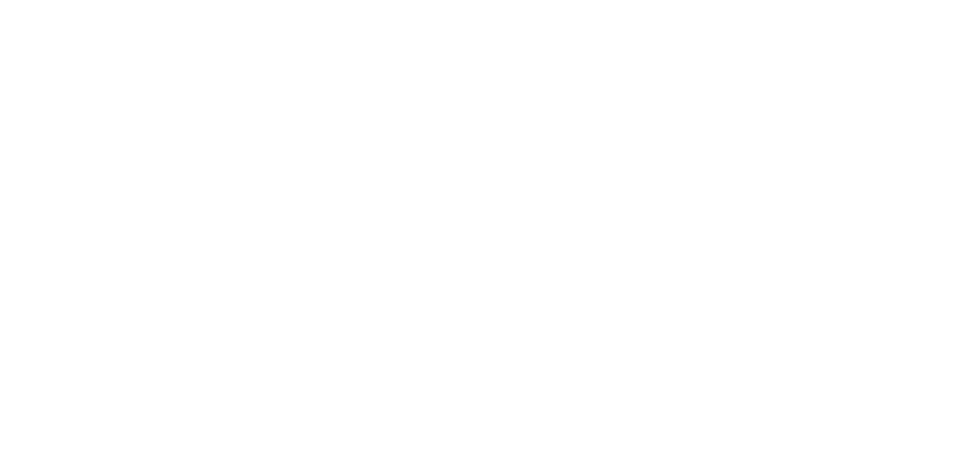
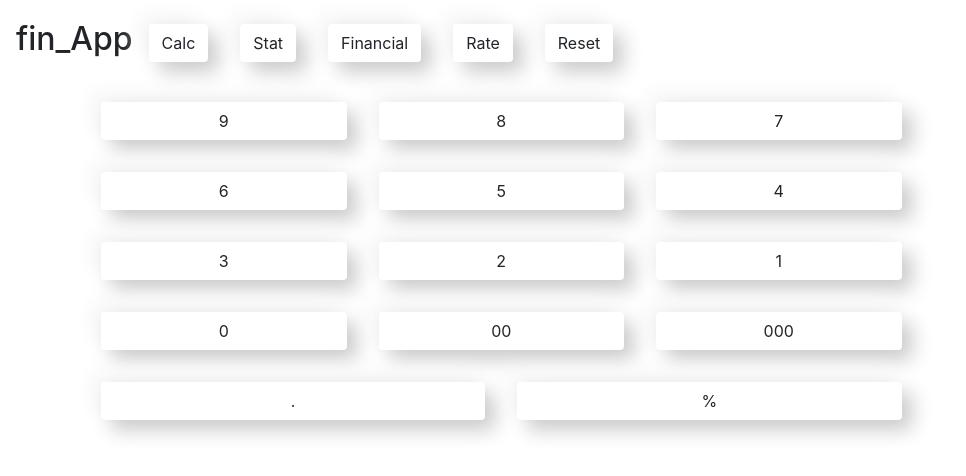
Before and after one commit to bartpiasek/fin-calc, a React (Create React App) app: page /calc in a window 1280 px wide. Shown: the top 476 px of the page, without its empty margins (0-966 px from the left). Built offline with nearby package versions, Linux system fonts and the light colour scheme.

Commit message:
button design, forEach calc button

```diff
--- a/package.json
+++ b/package.json
@@ -6,8 +6,11 @@
     "@testing-library/jest-dom": "^5.12.0",
     "@testing-library/react": "^11.2.7",
     "@testing-library/user-event": "^12.8.3",
+    "bootstrap": "^4.6.0",
     "react": "^17.0.2",
+    "react-bootstrap": "^1.6.0",
     "react-dom": "^17.0.2",
+    "react-router-dom": "^5.2.0",
     "react-scripts": "4.0.3",
     "web-vitals": "^1.1.2"
   },
--- a/public/index.html
+++ b/public/index.html
@@ -10,6 +10,12 @@
       content="Web site created using create-react-app"
     />
     <link rel="apple-touch-icon" href="%PUBLIC_URL%/logo192.png" />
+    <link
+      rel="stylesheet"
+      href="https://cdn.jsdelivr.net/npm/bootstrap@4.6.0/dist/css/bootstrap.min.css"
+      integrity="sha384-B0vP5xmATw1+K9KRQjQERJvTumQW0nPEzvF6L/Z6nronJ3oUOFUFpCjEUQouq2+l"
+      crossorigin="anonymous"
+    />
     <!--
       manifest.json provides metadata used when your web app is installed on a
       user's mobile device or desktop. See https://developers.google.com/web/fundamentals/web-app-manifest/
--- a/src/App.css
+++ b/src/App.css
@@ -1,10 +1,5 @@
 .App {
-  text-align: center;
-}
-
-.App-logo {
-  height: 40vmin;
-  pointer-events: none;
+  background-color: #f6f6f6;
 }
 
 @media (prefers-reduced-motion: no-preference) {
--- a/src/App.js
+++ b/src/App.js
@@ -1,6 +1,21 @@
-import "./App.css";
+import React from "react";
+import { BrowserRouter as Router, Switch, Route, Link } from "react-router-dom";
+import "bootstrap/dist/css/bootstrap.min.css";
+import Layout from "./components/Layout/Layout";
+import Navbar from "./components/Navigation/Navbar";
+import Calc from "./components/Calc/Calc";
 
 function App() {
-  return <div className="App"></div>;
+  return (
+    <div className="App">
+      <Router>
+        <Navbar />
+        <Switch>
+          <Route path="/" component={Layout} />
+          <Route path="/calc" component={Calc} />
+        </Switch>
+      </Router>
+    </div>
+  );
 }
 export default App;
--- /dev/null
+++ b/src/components/Calc/Calc.js
@@ -0,0 +1,31 @@
+import Button from "react-bootstrap/Button";
+import "../../components/classes.css";
+import React, { useState } from "react";
+
+function Calc() {
+  const [input, setInput] = useState("");
+  const calculationButtons = [];
+
+  [9, 8, 7, 6, 5, 4, 3, 2, 1, 0, "00", "000", ".", "%"].forEach((item) => {
+    calculationButtons.push(
+      <Button
+        variant="flat"
+        onClick={(e) => {
+          setInput(input + e.target.value);
+        }}
+        value={item}
+        key={item}
+      >
+        {item}
+      </Button>
+    );
+  });
+  return (
+    <div className="wrapper">
+      <div></div>
+      <div className="digits flex">{calculationButtons}</div>
+    </div>
+  );
+}
+
+export default Calc;
--- /dev/null
+++ b/src/components/Layout/Layout.js
@@ -0,0 +1,25 @@
+import React from "react";
+import Calc from "../Calc/Calc";
+import Container from "react-bootstrap/Container";
+import Row from "react-bootstrap/Row";
+import Col from "react-bootstrap/Col";
+
+function Layout() {
+  return (
+    <Container>
+      <Row>
+        <Col>
+          <Calc />
+        </Col>
+      </Row>
+      <Row>
+        <Col></Col>
+      </Row>
+      <Row>
+        <Col></Col>
+      </Row>
+    </Container>
+  );
+}
+
+export default Layout;
--- /dev/null
+++ b/src/components/Navigation/Navbar.js
@@ -0,0 +1,27 @@
+import React, { useState } from "react";
+import { Link } from "react-router-dom";
+import "../classes.css";
+
+import NavbarBootstrap from "react-bootstrap/Navbar";
+import Nav from "react-bootstrap/Nav";
+import Button from "react-bootstrap/Button";
+
+function Navbar() {
+  const [clicked, setClicked] = useState(false);
+  const handleClicked = () => setClicked(!clicked);
+
+  return (
+    <NavbarBootstrap className="navbar-main" sticky="top">
+      <h2>fin_App</h2>
+      <Nav className="mr-auto">
+        <Button variant="flat">Calc</Button>
+        <Button variant="flat">Stat</Button>
+        <Button variant="flat">Financial</Button>
+        <Button variant="flat">Rate</Button>
+        <Button variant="flat">Reset</Button>
+      </Nav>
+    </NavbarBootstrap>
+  );
+}
+
+export default Navbar;
--- /dev/null
+++ b/src/components/classes.css
@@ -0,0 +1,60 @@
+Button {
+  border-radius: 20px;
+  background: #e0e0e0;
+  box-shadow: 10px 10px 20px #cacaca, -10px -10px 20px #f6f6f6;
+  margin: 1rem;
+}
+
+Button:active {
+  border-radius: 20px;
+  background: #e0e0e0;
+  box-shadow: inset 10px 10px 20px #cacaca, inset -10px -10px 20px #f6f6f6;
+}
+
+/* CALC */
+.wrapper,
+.subgrid {
+  display: grid;
+}
+.wrapper {
+  grid-template-areas:
+    "total total total total"
+    "modif modif modif oper"
+    "digit digit digit oper"
+    "digit digit digit oper"
+    "digit digit digit oper"
+    "digit digit digit oper";
+  grid-auto-columns: 1fr;
+}
+.show-input {
+  grid-area: total;
+}
+.modifiers {
+  grid-area: modif;
+}
+.operations {
+  grid-area: oper;
+}
+.digits {
+  grid-area: digit;
+}
+
+.show-input {
+  display: flex;
+  justify-content: flex-start;
+  align-items: center;
+  font-size: 2rem;
+}
+
+.modifiers {
+  grid-auto-flow: column;
+  grid-auto-columns: 1fr;
+}
+
+.digits {
+  display: flex;
+  flex-wrap: wrap;
+}
+.digits button {
+  flex: 1 0 25%;
+}
```
Also changed, not shown: 1 other file (tests, documents, lock files or other folders).
